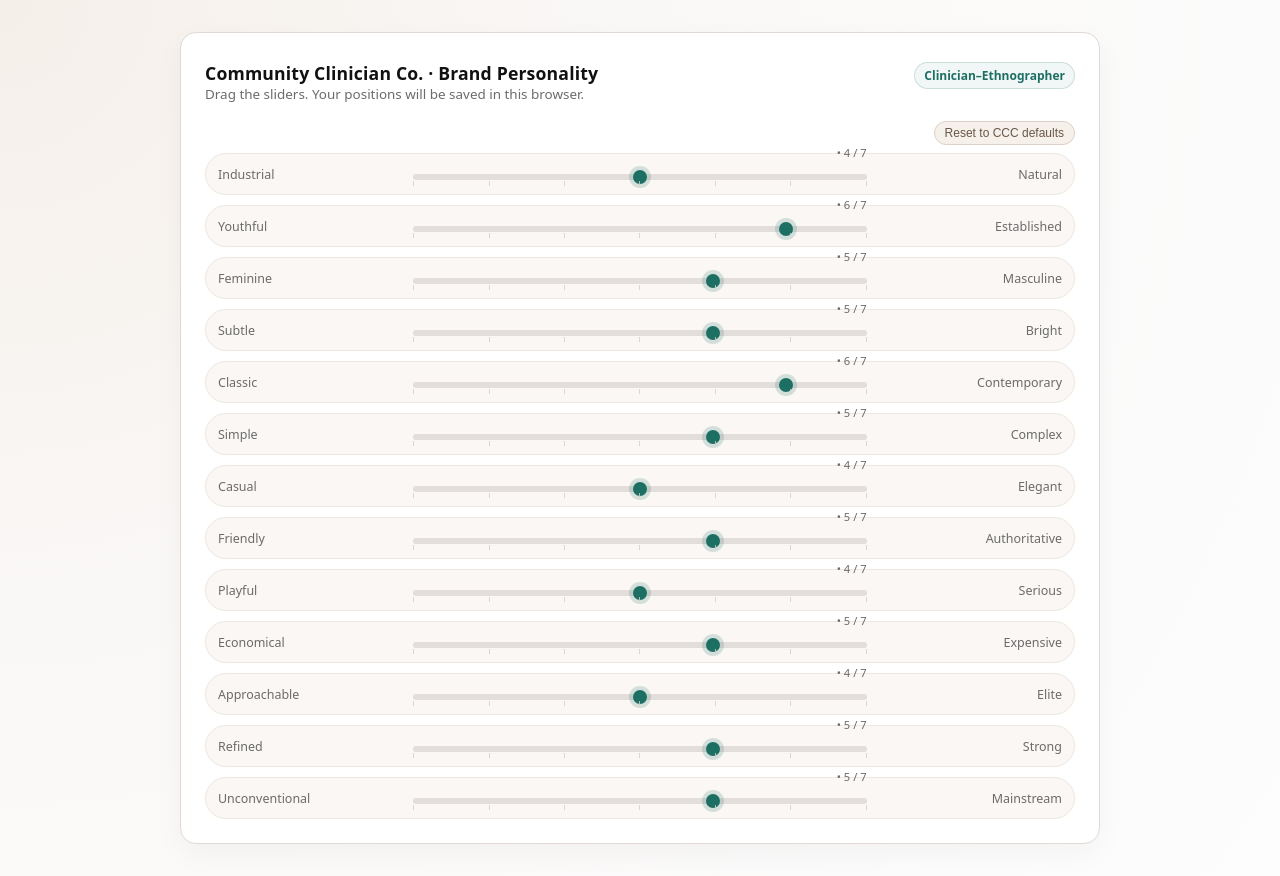
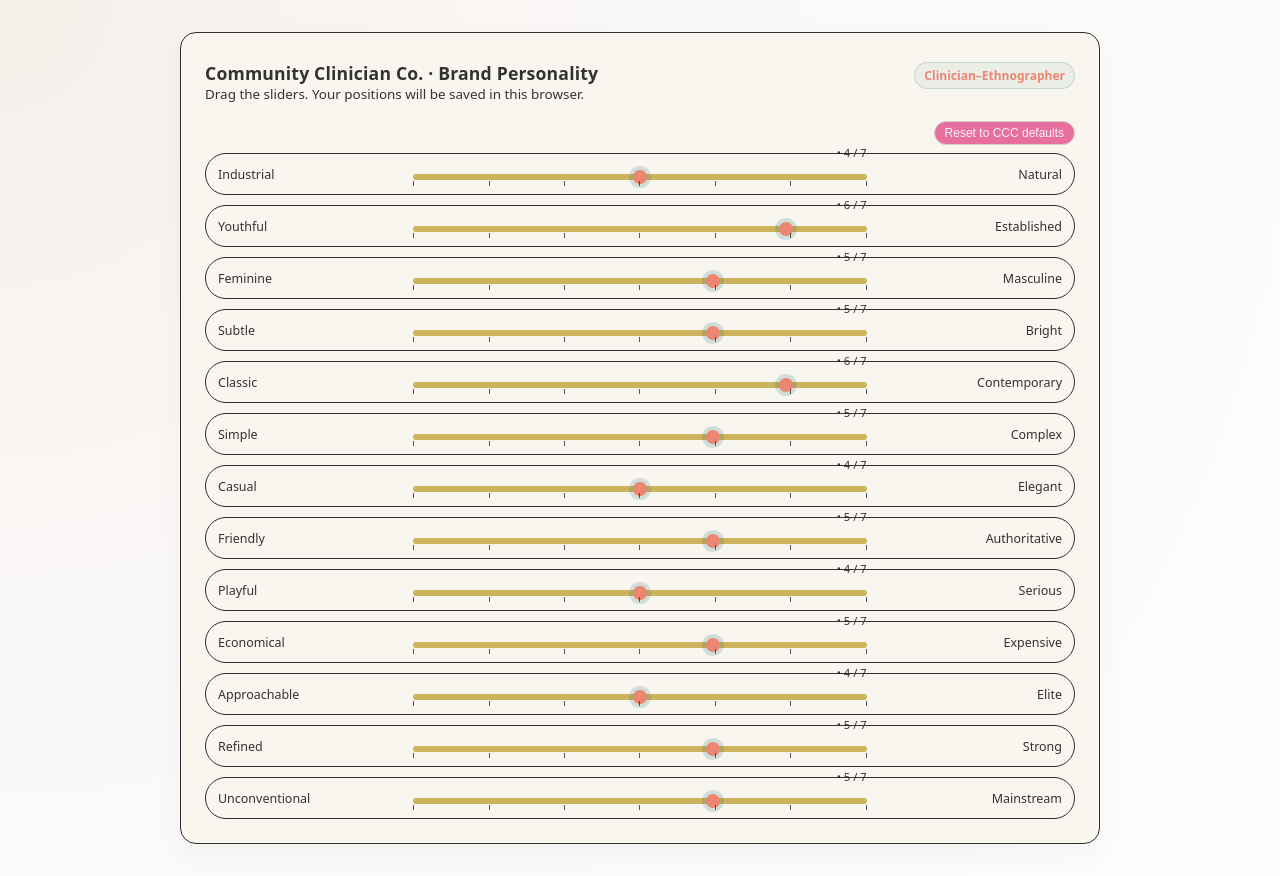
Before and after one commit to mgagliardimhp/notion-widget-brand-voice-sliders, a plain HTML site: page index.html in a window 1280 px wide. Drawn offline with Linux system fonts and the light colour scheme.

Commit message:
Update index.html

```diff
--- a/index.html
+++ b/index.html
@@ -6,13 +6,13 @@
   <meta name="viewport" content="width=device-width, initial-scale=1" />
   <style>
     :root {
-      --bg: #faf8f7;
-      --card-bg: #ffffff;
-      --text-main: #111111;
-      --text-subtle: #6b6b6b;
-      --accent: #1e6f63;
-      --track: #e3dedb;
-      --border: #e0d9d5;
+      --bg: #ffffff;
+      --card-bg: #f9f6f0;
+      --text-main: #333232;
+      --text-subtle: #333232;
+      --accent: #eb8672;
+      --track: #cdb35e;
+      --border: #333232;
       --radius-lg: 16px;
       --shadow-soft: 0 10px 30px rgba(0, 0, 0, 0.04);
       --font-main: system-ui, -apple-system, BlinkMacSystemFont, "SF Pro Text",
@@ -88,13 +88,13 @@
       border: 1px solid #ddd0c9;
       padding: 4px 10px;
       font-size: 0.75rem;
-      background: #f6f0ea;
-      color: #6a5749;
+      background: #e66f9f;
+      color: #f9f6f0;
       cursor: pointer;
     }
 
     .reset-btn:hover {
-      background: #f1e5db;
+      background: #eb8672;
     }
 
     .sliders {
@@ -111,8 +111,8 @@
       gap: 14px;
       padding: 9px 12px;
       border-radius: 999px;
-      background: #faf7f4;
-      border: 1px solid #efe6df;
+      background: #f9f6f0;
+      border: 1px solid #333232;
     }
 
     .trait {
@@ -192,7 +192,7 @@
     .tick {
       width: 1px;
       height: 5px;
-      background: #d6cec7;
+      background: #333232;
       opacity: 0.8;
     }
 
```
